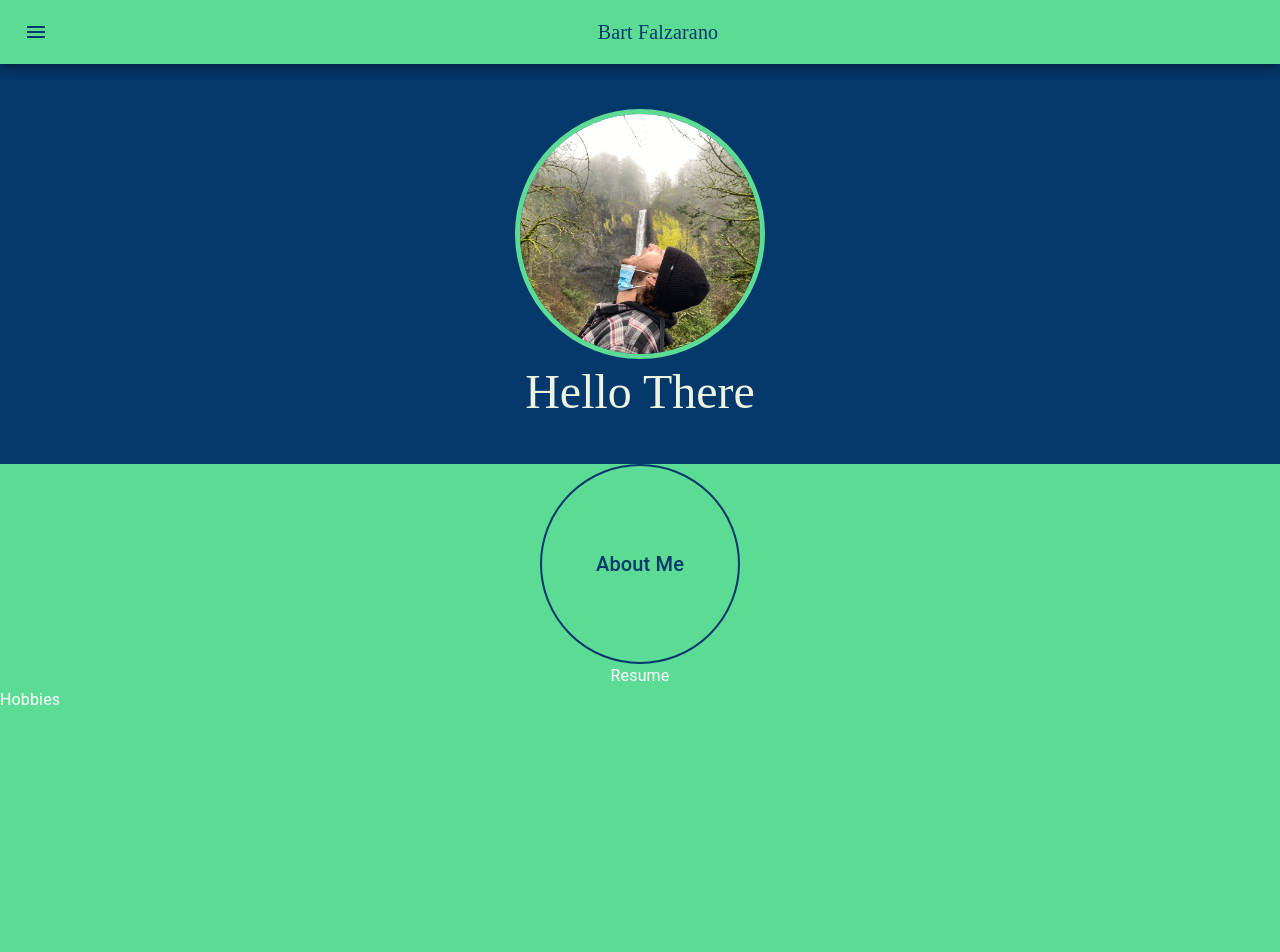
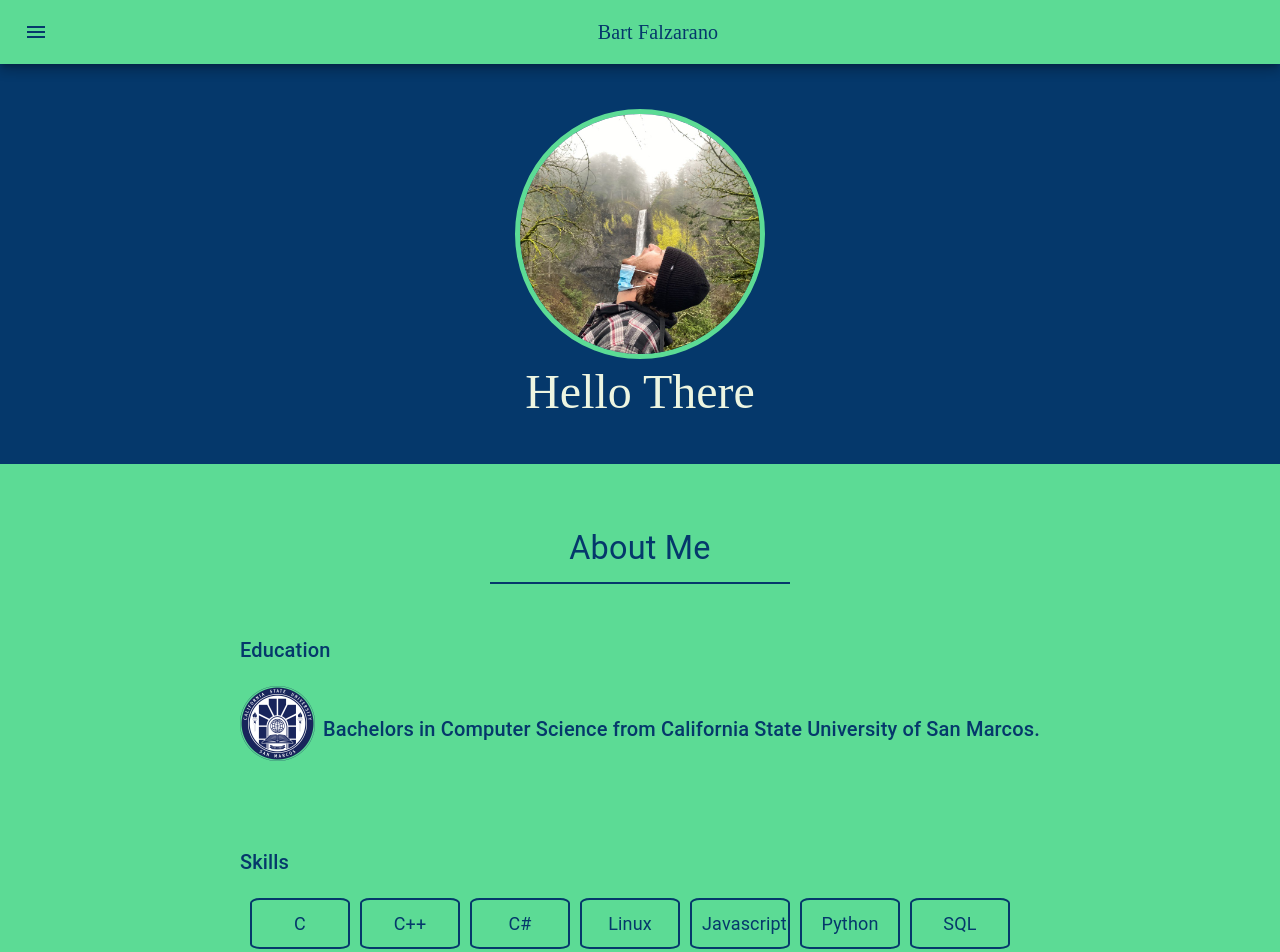
Before and after one commit to BartoAmigo/Portfolio, a React (Create React App) app: page / in a window 1280 px wide. Shown: the top 952 px of the page. Built offline with nearby package versions, Linux system fonts and the light colour scheme.

Commit message:
added a skills Section

```diff
--- a/src/components/about.js
+++ b/src/components/about.js
@@ -1,7 +1,27 @@
 import { makeStyles } from '@material-ui/core/styles'
 import Grid from '@material-ui/core/Grid'
 import Typography from '@material-ui/core/Typography'
+import schoolPhoto from '../images/calstateLogo.png'
 
+
+const skills = [
+    "C",
+    "C++",
+    "C#",
+    "Linux",
+    "Javascript",
+    "Python",
+    "SQL",
+    "React",
+    "Angular",
+    "Python",
+    "PHP",
+    "AWS",
+];
+
+const hobbies = [
+
+]
 
 const useStyles = makeStyles((theme)=>({
 
@@ -11,20 +31,87 @@ const useStyles = makeStyles((theme)=>({
         overflow:"hidden",
         height:"100vh",
         backgroundColor:theme.palette.secondary.main,
+        [theme.breakpoints.down("xs")]:{
+            height:"200vh",
+        },
     },
     sectionTab:{
-        top:"20px",
-        position:"",
-        width:"200px",
-        height:"200px",
+        position:"relative",
+        marginLeft:"auto",
+        marginRight:"auto",
+        top:"50px",
+        width:"300px",
+        height:"70px",
         backgroundColor:theme.palette.secondary.main,
         '&>*':{
             color:theme.palette.primary.main,
         },
-        border:`2px solid ${theme.palette.primary.main}`,
-        borderRadius:"50%",
+        borderBottom:`solid ${theme.palette.primary.main} 2px`
+        /*border:`2px solid ${theme.palette.primary.main}`,*/
     },
     educationSection:{
+        position:"relative",
+        top:"100px",
+        marginLeft:"auto",
+        marginRight:"auto",
+        color:"white",
+        width:"800px",
+        '&>*':{
+            color:theme.palette.primary.main,
+        },
+        [theme.breakpoints.down("xs")]:{
+            width:"90%",
+            alignItems:"center",
+        },
+        [theme.breakpoints.down("sm")]:{
+            width:"90%",
+            alignItems:"center",
+        }
+    },
+    educationItem:{
+        marginTop:"20px",
+        [theme.breakpoints.down("xs")]:{
+            flexDirection:"column",
+        },
+        [theme.breakpoints.down("sm")]:{
+            flexDirection:"column",
+        },
+    },
+    skillSection:{
+        position:"relative",
+        top:"175px",
+        marginLeft:"auto",
+        marginRight:"auto",
+        width:"800px",
+        '&>*':{
+            color:theme.palette.primary.main,
+        },
+        [theme.breakpoints.down("xs")]:{
+            width:"90%",
+            alignItems:"center",
+        },
+        [theme.breakpoints.down("sm")]:{
+            width:"90%",
+            alignItems:"center",
+        },
+    },
+    skillItemContainer:{
+        marginTop:"10px",
+        [theme.breakpoints.down("xs")]:{
+            justifyContent:"center",
+        },
+    },
+    skillItem:{
+        width:"100px",
+        padding:"10px",
+        borderRadius:"10%",
+        height:"fit-content",
+        border:` solid 2px ${theme.palette.primary.main}`,
+        marginLeft:"10px",
+        marginTop:"10px",
+        '&>*':{
+            fontSize:"18px",
+        }
     },
 }));
 
@@ -34,18 +121,38 @@ function About(){
     return(
         <Grid id="About" className="parallaxContainer">
             <Grid className={classes.backgroundCover}/>
-            <Grid container className="foreGround" alignItems="center" direction="column">
+            <Grid container className="foreGround" direction="column">
+
+
                 <Grid item container className={classes.sectionTab} justifyContent="center" alignItems="center">
-                    <Typography variant="h6">About Me</Typography>
+                    <Typography align="center" variant="h4">About Me</Typography>
                 </Grid>
-                <Grid item className={classes.educationSection} zeroMinWidth>
-                    <Typography align="left">Resume</Typography>
+                <Grid item container className={classes.educationSection} direction="column">
+                    <Typography variant="h6">Education</Typography>
+                    <Grid item container className={classes.educationItem} justifyContent="center" alignItems="center" >
+                        <Grid item xs>
+                            <img align="center" style={{width:"75px",height:"auto",marginBottom:"10px"}} src={schoolPhoto} alt="photoOfSanMarcos"/>
+                        </Grid>
+                        <Grid item>
+                            <Typography align="center" variant="h6">Bachelors in Computer Science from California State University of San Marcos.</Typography>
+                        </Grid>
+                    </Grid>
                 </Grid>
-                <Grid item container className={classes.hobbieSection}>
-                    <Typography>
-                        Hobbies
+                <Grid item container className={classes.skillSection} direction="column">
+                    <Typography variant="h6">
+                        Skills
                     </Typography>
+                    <Grid item container className={classes.skillItemContainer}>
+                        {skills.map((skill,index)=>{
+                            return(
+                                <Grid key={index} item zeroMinWidth className={classes.skillItem}>
+                                    <Typography align="center">{skill}</Typography>
+                                </Grid>
+                            );
+                        })}
+                    </Grid>
                 </Grid>
+
             </Grid>
 
         </Grid>
--- a/src/components/header.js
+++ b/src/components/header.js
@@ -49,7 +49,7 @@ function Header(){
             <Grid className={classes.backgroundCover}/>
             <Grid container className='foreGround' direction="column" alignItems="center" justifyContent="center">
                 <Grid item zeroMinWidth>
-                    <img className={classes.profileimg}src={profileimg}></img>
+                    <img className={classes.profileimg}src={profileimg} alt="profilePicture"></img>
                 </Grid>
                 <Grid item zeroMinWidth>
                     <Typography className={classes.title} variant="h3">Hello There</Typography>
```
Also changed, not shown: src/images/calstateLogo.png (added).
